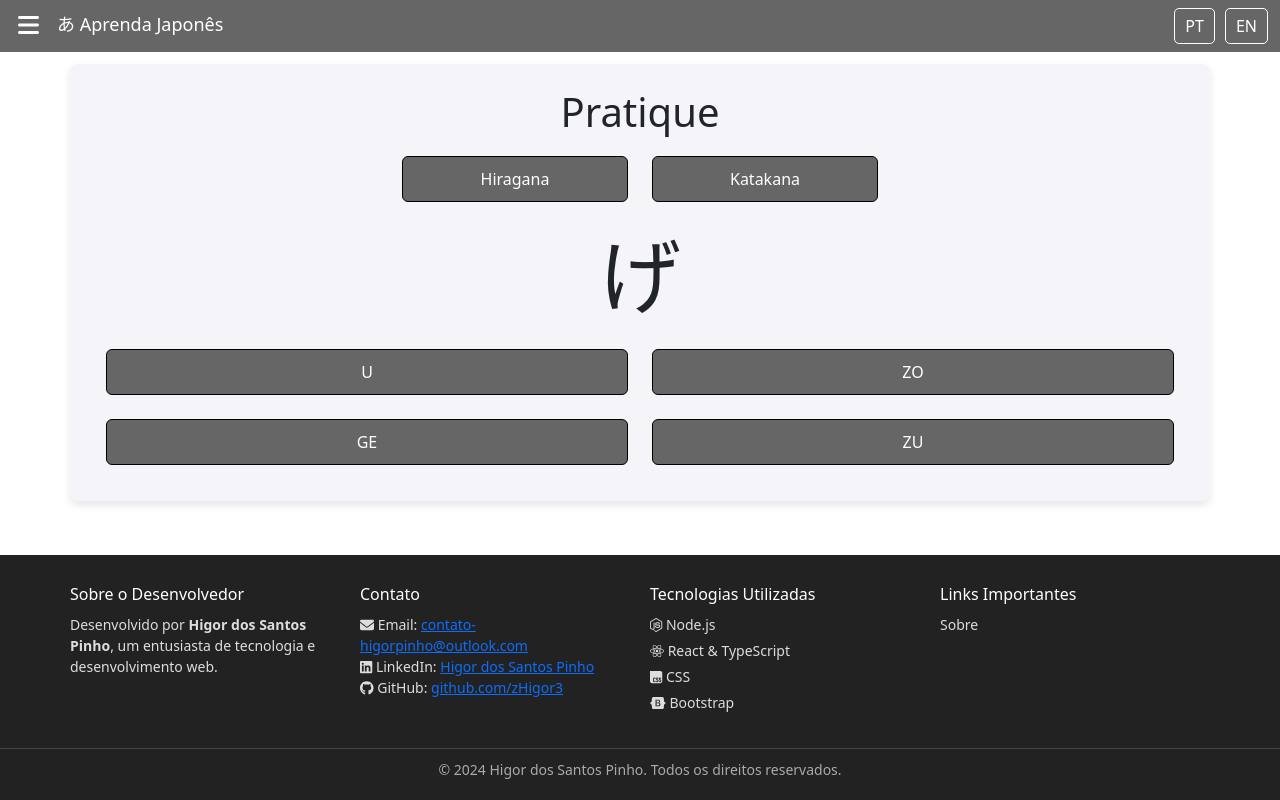
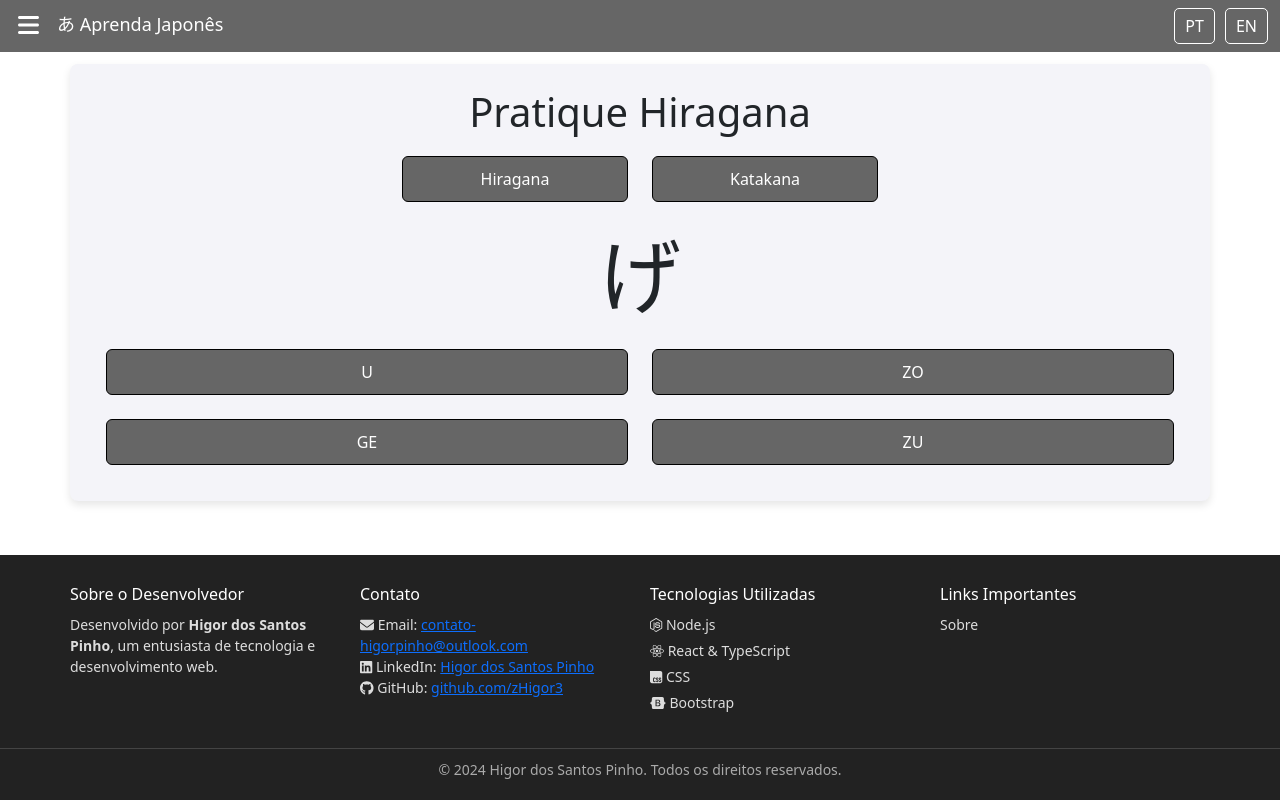
Before and after one commit to zHigor3/learn-japanese, a React app: page / in a window 1280 px wide. Built offline with nearby package versions, Linux system fonts and the light colour scheme.

Commit message:
Alterando nome da aba e icone

```diff
--- a/public/index.html
+++ b/public/index.html
@@ -3,7 +3,8 @@
 <head>
   <meta charset="UTF-8">
   <meta name="viewport" content="width=device-width, initial-scale=1.0">
-  <title>React com TypeScript</title>
+  <link rel="icon" href="https://classful.com/wp-content/uploads/2023/03/64002e3fcf2d63674416591677733440480-hiragana_letter_a.svg.png">
+  <title>Learn Japanese</title>
 </head>
 <body>
   <div id="root"></div>
--- a/src/components/Quiz/Quiz.tsx
+++ b/src/components/Quiz/Quiz.tsx
@@ -89,7 +89,7 @@ const Quiz: FC = () => {
    return (
       <div className='col-11 container'>
          <h1 className='col-12' style={{display: 'flex', justifyContent: 'center'}}>
-            {t('practice.practice')}
+            {t('practice.practice')} {String(options[0]).toUpperCase() + String(options).slice(1)}
          </h1>
          <div style={{padding: '12px', width: '250px'}}>
             <Button className="col-12" label='Hiragana' onClick={() => setOptions('hiragana')}/>
```
